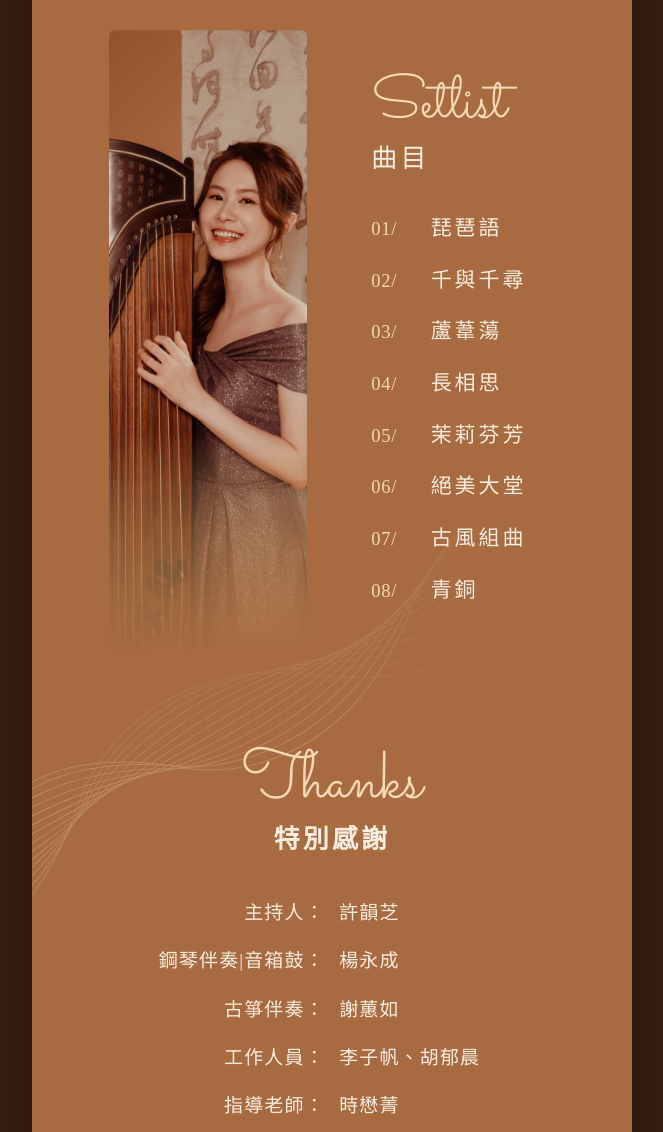
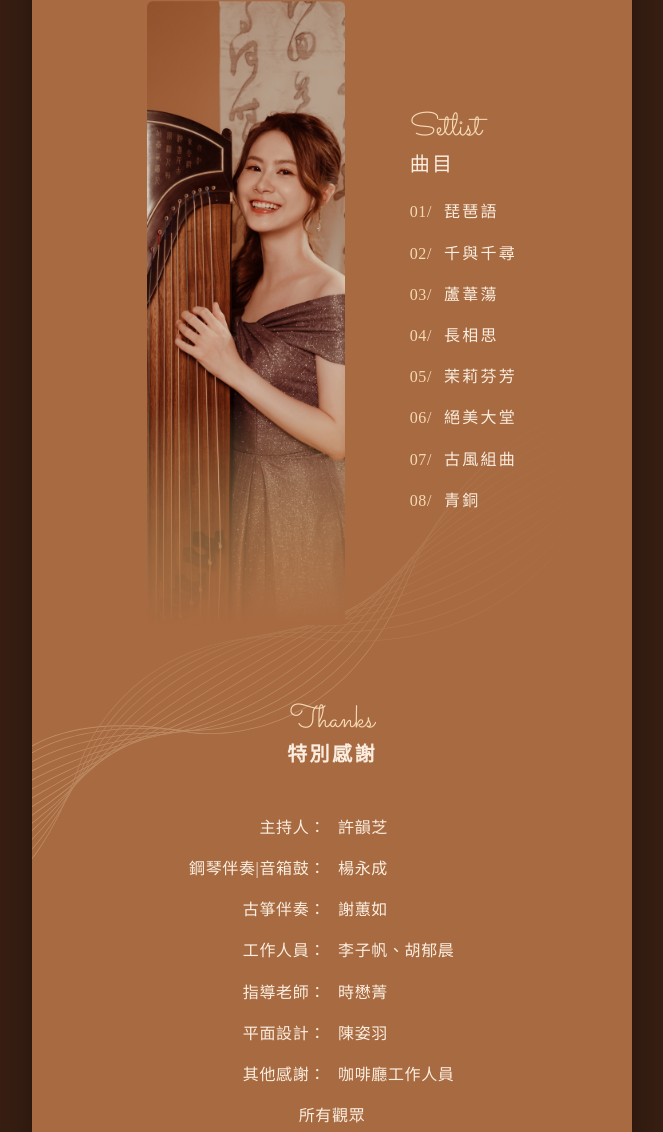
Before and after one commit to sweetxina30/una-guzheng-solo-concert, a plain HTML site: page index.html in a window 1280 px wide. Shown: the part 938-2070 px from the top of the page, without its empty margins (308-971 px from the left). Drawn offline with Linux system fonts and the light colour scheme.

Commit message:
Add files via upload

```diff
--- a/index.html
+++ b/index.html
@@ -27,7 +27,7 @@ img{display:block;max-width:100%}
 .page{width:100%;max-width:600px;margin:0 auto;background:var(--bg);overflow:hidden;position:relative;box-shadow:0 0 60px rgba(0,0,0,.4)}
 
 /* ---------- 主視覺（座標皆為相對 375×562 設計稿的百分比） ---------- */
-.hero{position:relative;aspect-ratio:375/562;background:#c98a5f}
+.hero{position:relative;aspect-ratio:375/562;background:var(--bg)}
 .hero .photo{position:absolute;inset:0;width:100%;height:100%;object-fit:cover}
 .hero::after{content:"";position:absolute;left:0;right:0;bottom:0;height:16%;background:linear-gradient(180deg,rgba(167,106,65,0),var(--bg));pointer-events:none}
 .abs{position:absolute;z-index:2}
@@ -37,25 +37,25 @@ img{display:block;max-width:100%}
 .una{left:12.8%;top:69.5%;width:74.7%}
 .venue{left:6.4%;top:90.6%;width:87.5%}
 
-/* ---------- 曲目（以 375 設計稿換算：左 12.8%、照片 33%、間距 10.7%） ---------- */
-.setlist{position:relative;z-index:1;display:grid;grid-template-columns:41.3% 1fr;column-gap:13.4%;padding:11.5% 7.2% 8% 12.8%;align-items:center}
+/* ---------- 曲目（照片 33%、間距 10.7%，整組在頁面水平置中） ---------- */
+.setlist{position:relative;z-index:1;display:grid;grid-template-columns:33.07% auto;column-gap:10.7%;justify-content:center;padding:40px 0;align-items:center}
 .setlist-photo img{width:100%;height:auto;border-radius:3px}
 .script{font-family:var(--script);font-weight:400;color:var(--gold);line-height:1}
-.sec-title .script{font-size:clamp(34px,10vw,60px)}
-.sec-title h2{font-weight:500;font-size:clamp(18px,5vw,26px);letter-spacing:.12em;margin-top:2px}
-.songs{list-style:none;margin-top:calc(8% + .58em);display:flex;flex-direction:column;gap:16px;font-size:clamp(14px,4vw,21px);letter-spacing:.14em}
-.songs li{display:flex;gap:.8em;align-items:baseline}
-.songs .no{color:var(--gold);letter-spacing:.04em;min-width:2.3em;font-size:.88em}
+.sec-title .script{font-size:32px}
+.sec-title h2{font-weight:500;font-size:20px;letter-spacing:.12em;margin-top:2px}
+.songs{list-style:none;margin-top:calc(8% + .58em);display:flex;flex-direction:column;gap:14px;font-size:16px;letter-spacing:.14em}
+.songs li{display:flex;gap:12px;align-items:baseline}
+.songs .no{color:var(--gold);letter-spacing:.04em;font-variant-numeric:tabular-nums}
 
 /* ---------- 特別感謝 ---------- */
-.thanks{position:relative;text-align:center;padding:8% 8% 4%}
+.thanks{position:relative;text-align:center;padding:40px 4%}
 .lines2-wrap{position:absolute;left:0;top:0;width:100%;transform:translateY(-52%);pointer-events:none;z-index:0}
 .lines2-wrap img{width:100%;height:auto}
 .thanks .t-head,.thanks .credits{position:relative;z-index:1}
-.thanks .script{font-size:clamp(40px,11.5vw,68px)}
-.thanks h2{font-weight:600;font-size:clamp(18px,5vw,26px);letter-spacing:.12em;margin-bottom:7%}
-.credits{display:grid;grid-template-columns:1fr 1fr;column-gap:3%;row-gap:16px;font-size:clamp(14px,3.9vw,19px);letter-spacing:.06em;max-width:480px;margin:0 auto}
-.credits dt{text-align:right}
+.thanks .script{font-size:32px}
+.thanks h2{font-weight:600;font-size:20px;letter-spacing:.12em;margin-bottom:calc(7% + .2em)}
+.credits{display:grid;grid-template-columns:1fr 1fr;column-gap:12px;row-gap:14px;font-size:16px;letter-spacing:.04em;margin:0 auto;max-width:520px}
+.credits dt{text-align:right;white-space:nowrap}
 .credits dd{text-align:left}
 .credits .all{grid-column:1/-1;text-align:center}
 /* 頁尾圖：脫離內距，永遠左右貼齊頁面 */
@@ -69,6 +69,8 @@ img{display:block;max-width:100%}
 .fade{opacity:0}
 .is-ready .fade{animation:fadein 2.2s ease forwards;animation-delay:var(--d,0s)}
 @keyframes fadein{to{opacity:1}}
+.hero .photo{opacity:0;transition:opacity 2s ease}
+.is-ready .hero .photo{opacity:1}
 /* 捲動淡入 */
 .reveal{opacity:0;transform:translateY(16px);filter:blur(4px);transition:opacity 1.1s var(--ease),transform 1.1s var(--ease),filter 1.1s var(--ease);transition-delay:var(--d,0s)}
 .reveal.in{opacity:1;transform:none;filter:none}
@@ -78,9 +80,9 @@ img{display:block;max-width:100%}
 .rv-fade.in{opacity:1}
 
 @media (prefers-reduced-motion:reduce){
-  .wipe,.fade,.reveal,.rv-fade,.setlist-photo img{animation:none!important;transition:none!important;opacity:1!important;transform:none!important;filter:none!important;clip-path:none!important}
+  .wipe,.fade,.reveal,.rv-fade,.hero .photo,.setlist-photo img{animation:none!important;transition:none!important;opacity:1!important;transform:none!important;filter:none!important;clip-path:none!important}
 }
-.no-js .wipe,.no-js .fade,.no-js .reveal,.no-js .rv-fade,.no-js .setlist-photo img{opacity:1;transform:none;filter:none;clip-path:none}
+.no-js .wipe,.no-js .fade,.no-js .reveal,.no-js .rv-fade,.no-js .hero .photo,.no-js .setlist-photo img{opacity:1;transform:none;filter:none;clip-path:none}
 </style>
 </head>
 <body class="no-js">
@@ -122,13 +124,13 @@ img{display:block;max-width:100%}
       <h2 id="thanks-h">特別感謝</h2>
     </div>
     <dl class="credits">
-      <dt class="reveal" style="--d:.05s">主持人：</dt><dd class="reveal" style="--d:.05s">許韻芝</dd>
-      <dt class="reveal" style="--d:.12s">鋼琴伴奏|音箱鼓：</dt><dd class="reveal" style="--d:.12s">楊永成</dd>
-      <dt class="reveal" style="--d:.19s">古箏伴奏：</dt><dd class="reveal" style="--d:.19s">謝蕙如</dd>
-      <dt class="reveal" style="--d:.26s">工作人員：</dt><dd class="reveal" style="--d:.26s">李子帆、胡郁晨</dd>
-      <dt class="reveal" style="--d:.33s">指導老師：</dt><dd class="reveal" style="--d:.33s">時懋菁</dd>
-      <dt class="reveal" style="--d:.40s">平面設計：</dt><dd class="reveal" style="--d:.40s">陳姿羽</dd>
-      <dt class="reveal" style="--d:.47s">其他感謝：</dt><dd class="reveal" style="--d:.47s">咖啡廳工作人員</dd>
+      <dt class="reveal" style="--d:0.05s">主持人：</dt><dd class="reveal" style="--d:0.05s">許韻芝</dd>
+      <dt class="reveal" style="--d:0.12s">鋼琴伴奏|音箱鼓：</dt><dd class="reveal" style="--d:0.12s">楊永成</dd>
+      <dt class="reveal" style="--d:0.19s">古箏伴奏：</dt><dd class="reveal" style="--d:0.19s">謝蕙如</dd>
+      <dt class="reveal" style="--d:0.26s">工作人員：</dt><dd class="reveal" style="--d:0.26s">李子帆、胡郁晨</dd>
+      <dt class="reveal" style="--d:0.33s">指導老師：</dt><dd class="reveal" style="--d:0.33s">時懋菁</dd>
+      <dt class="reveal" style="--d:0.40s">平面設計：</dt><dd class="reveal" style="--d:0.40s">陳姿羽</dd>
+      <dt class="reveal" style="--d:0.47s">其他感謝：</dt><dd class="reveal" style="--d:0.47s">咖啡廳工作人員</dd>
       <dd class="all reveal" style="--d:.54s">所有觀眾</dd>
     </dl>
   </section>
```
